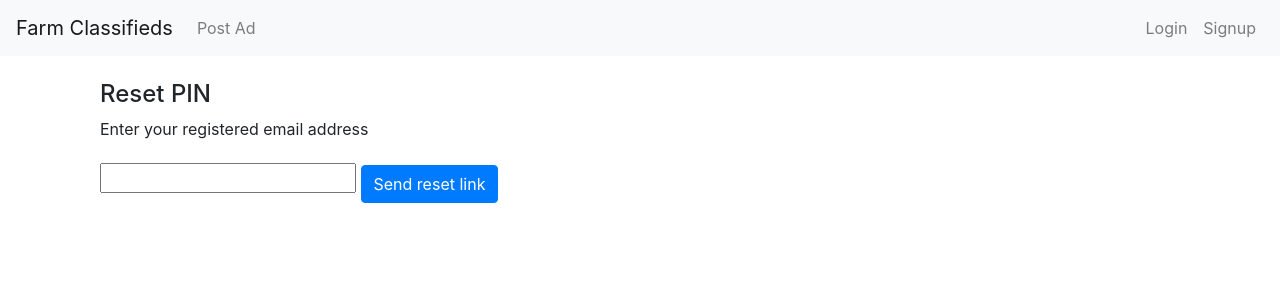
After one commit to Anoop-George/classified, a Django app: page /reset-password/ in a window 1280 px wide. The commit adds this page. Shown: the top 300 px of the page. Run offline with Django 4.2, Linux system fonts and the light colour scheme; some libraries are stand-ins or nearby versions.

Commit message:
added password reset

```diff
--- a/farmproject/farmproject/urls.py
+++ b/farmproject/farmproject/urls.py
@@ -4,11 +4,42 @@ from django.urls import path, include
 from django.conf import settings
 from django.conf.urls.static import static
 from . import urls as farmclassifieds_urls
+from django.contrib.auth import views as auth_views
 
 urlpatterns = [
     path('admin/', admin.site.urls),
     path('', include('farmclassifieds.urls')),
+     # Password reset
+    path(
+        "reset-password/",
+        auth_views.PasswordResetView.as_view(
+            template_name="auth/password_reset_form.html"
+        ),
+        name="password_reset",
+    ),
+    path(
+        "reset-password/done/",
+        auth_views.PasswordResetDoneView.as_view(
+            template_name="auth/password_reset_done.html"
+        ),
+        name="password_reset_done",
+    ),
+    path(
+        "reset/<uidb64>/<token>/",
+        auth_views.PasswordResetConfirmView.as_view(
+            template_name="auth/password_reset_confirm.html"
+        ),
+        name="password_reset_confirm",
+    ),
+    path(
+        "reset/done/",
+        auth_views.PasswordResetCompleteView.as_view(
+            template_name="auth/password_reset_complete.html"
+        ),
+        name="password_reset_complete",
+    ),
 ]
+
 
 if settings.DEBUG:
     urlpatterns += static(settings.MEDIA_URL, document_root=settings.MEDIA_ROOT)
--- /dev/null
+++ b/farmproject/templates/auth/password_reset_done.html
@@ -0,0 +1,6 @@
+{% extends "base.html" %}
+{% block content %}
+<div class="container mt-4">
+  <p>If the email exists, a reset link has been sent.</p>
+</div>
+{% endblock %}
--- /dev/null
+++ b/farmproject/templates/auth/password_reset_form.html
@@ -0,0 +1,12 @@
+{% extends "base.html" %}
+{% block content %}
+<div class="container mt-4">
+  <h4>Reset PIN</h4>
+  <p>Enter your registered email address</p>
+  <form method="post">
+    {% csrf_token %}
+    {{ form.email }}
+    <button class="btn btn-primary mt-2">Send reset link</button>
+  </form>
+</div>
+{% endblock %}
--- a/farmproject/templates/login.html
+++ b/farmproject/templates/login.html
@@ -16,4 +16,6 @@
   </div>
   <button type="submit" class="btn btn-primary">Login</button>
 </form>
+<a href="{% url 'password_reset' %}">Forgot PIN?</a>
+
 {% endblock %}
```
Also changed, not shown: farmproject/farmclassifieds/admin.py (+9 -0 lines), farmproject/farmclassifieds/views.py (+11 -6 lines), farmproject/farmproject/settings.py (+10 -0 lines), farmproject/templates/auth/password_reset_complete.html (added, +7 -0 lines), farmproject/templates/auth/password_reset_confirm.html (added, +12 -0 lines).
